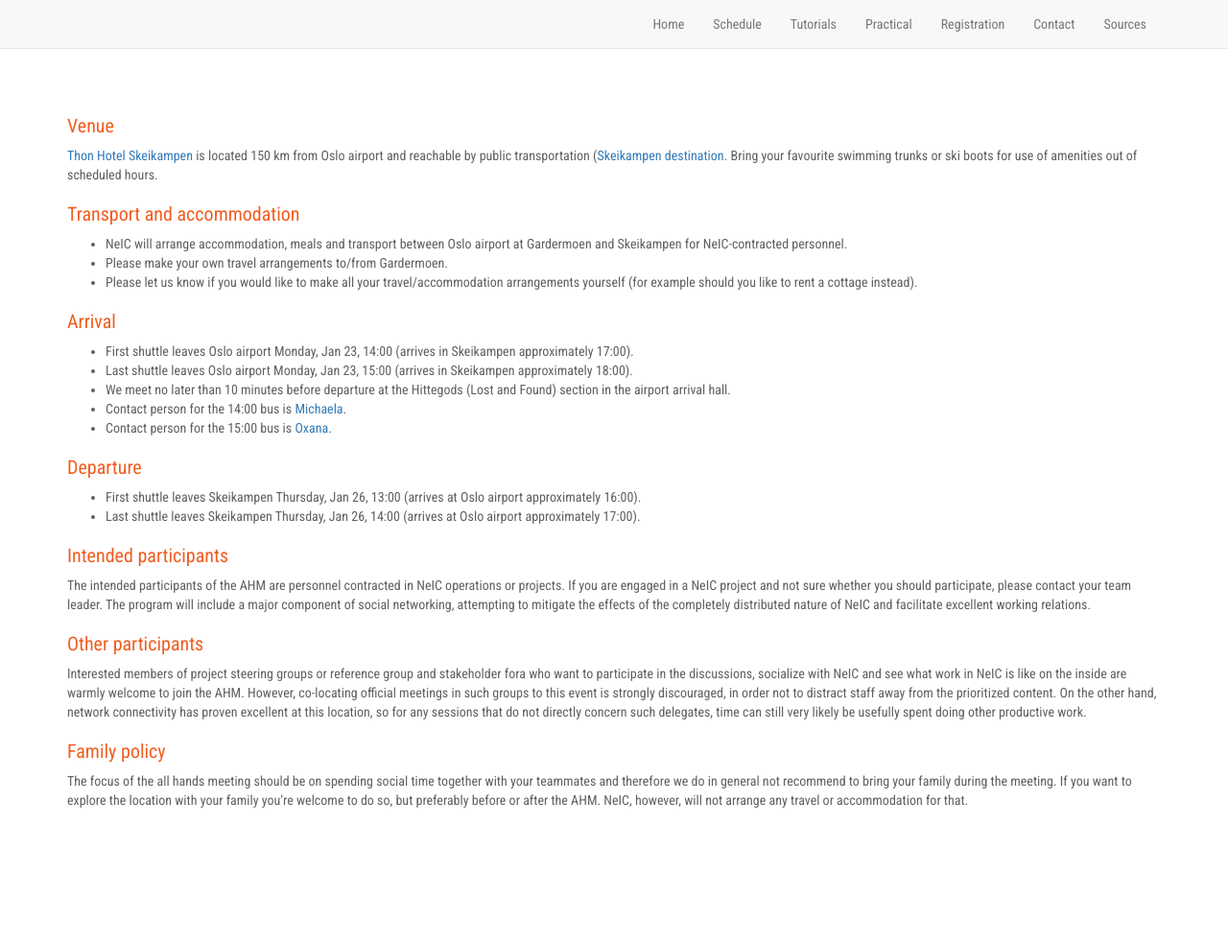
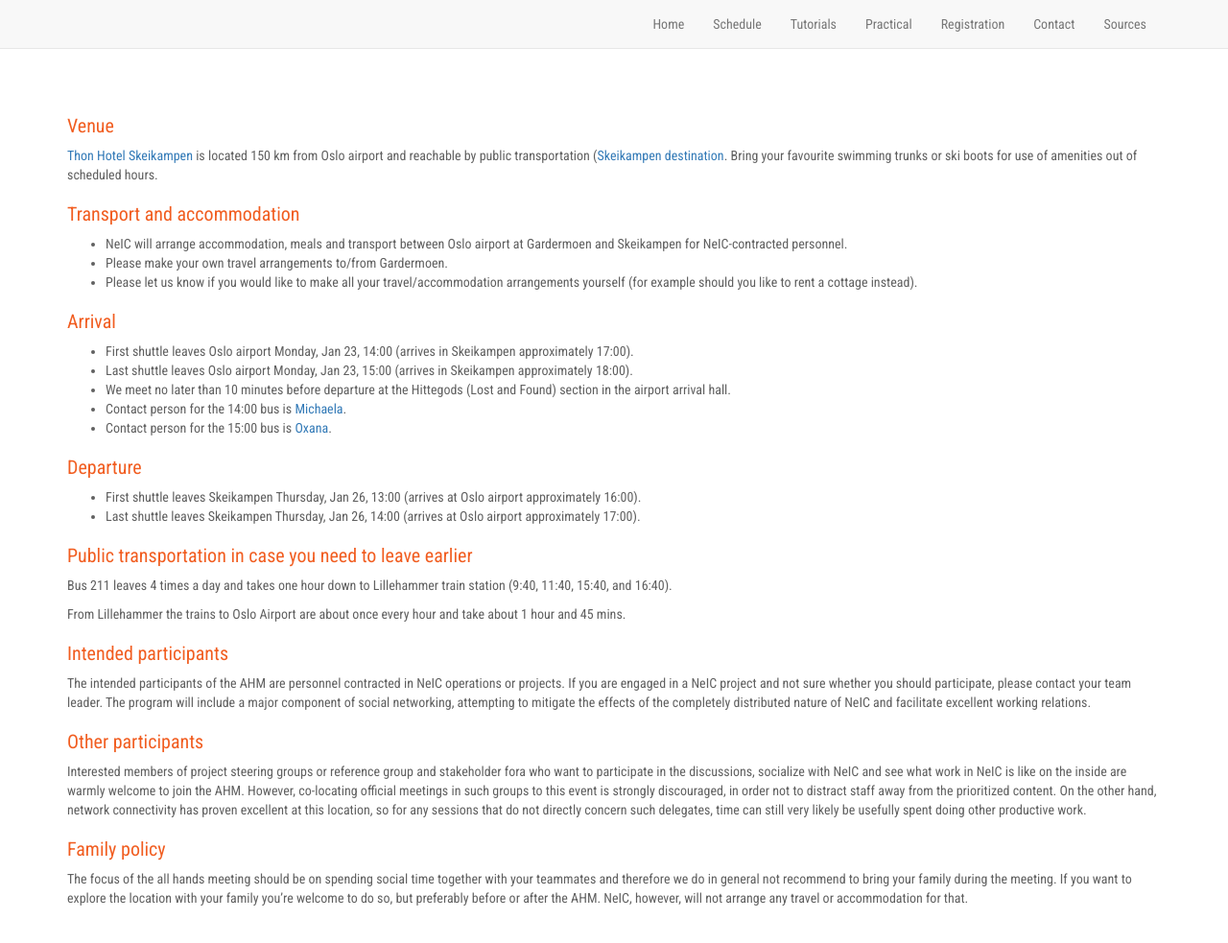
Before and after one commit to neicnordic/ahm17.neic.nordforsk.org, a Jekyll site: the page built from practical.md, in a window 1280 px wide and 1156 px high. Shown: the top 983 px of the window at 96% size. Built offline with Jekyll 4.4.1, drawn with Linux system fonts in a browser that asks for light colours; nearby versions of some CDN libraries; our own code applies the rules of GitHub Pages for plain Markdown files.

Commit message:
more practical info

```diff
--- a/practical.md
+++ b/practical.md
@@ -34,6 +34,15 @@ swimming trunks or ski boots for use of amenities out of scheduled hours.
 - Last shuttle leaves Skeikampen Thursday, Jan 26, 14:00 (arrives at Oslo airport approximately 17:00).
 
 
+### Public transportation in case you need to leave earlier
+
+Bus 211 leaves 4 times a day and takes one hour down to Lillehammer
+train station (9:40, 11:40, 15:40, and 16:40).
+
+From Lillehammer the trains to Oslo Airport are about once every hour
+and take about 1 hour and 45 mins.
+
+
 ### Intended participants
 
 The intended participants of the AHM are personnel contracted in NeIC
```
